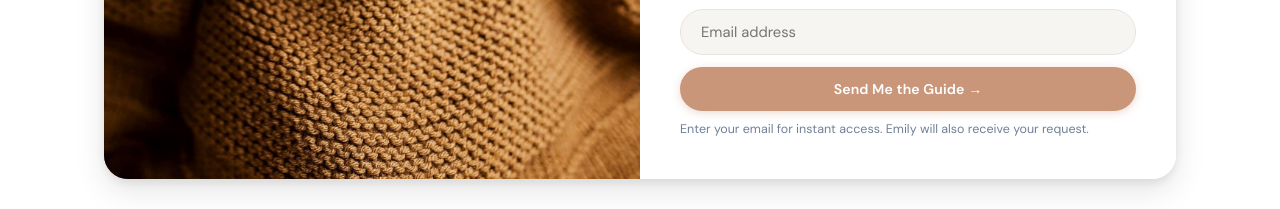
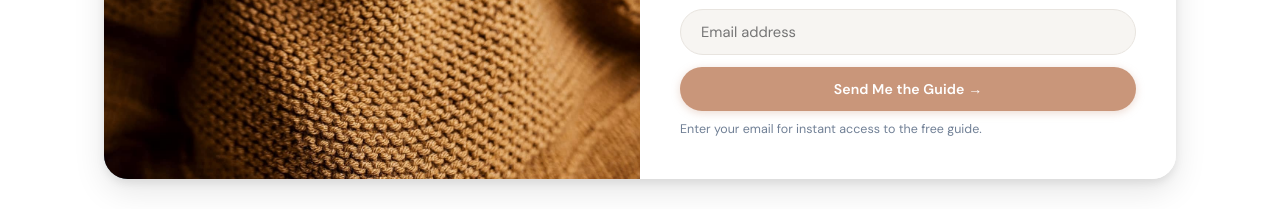
Before and after one commit to timsweetman1/renewedrest, a website: page index.html in a window 1280 px wide. Shown: the part 4555-4764 px from the top of the page. Drawn offline with Linux system fonts and the light colour scheme.

Commit message:
Clarify guide signup status before email setup

```diff
--- a/index.html
+++ b/index.html
@@ -403,7 +403,7 @@
             <input type="text" name="website" tabindex="-1" autocomplete="off" aria-hidden="true" style="position:absolute;left:-10000px" value="">
             <button type="submit" class="btn btn-rose">Send Me the Guide →</button>
           </form>
-          <p class="guide-note" id="guideStatus" aria-live="polite">Enter your email for instant access. Emily will also receive your request.</p>
+          <p class="guide-note" id="guideStatus" aria-live="polite">Enter your email for instant access to the free guide.</p>
         </div>
       </div>
     </div>
```
